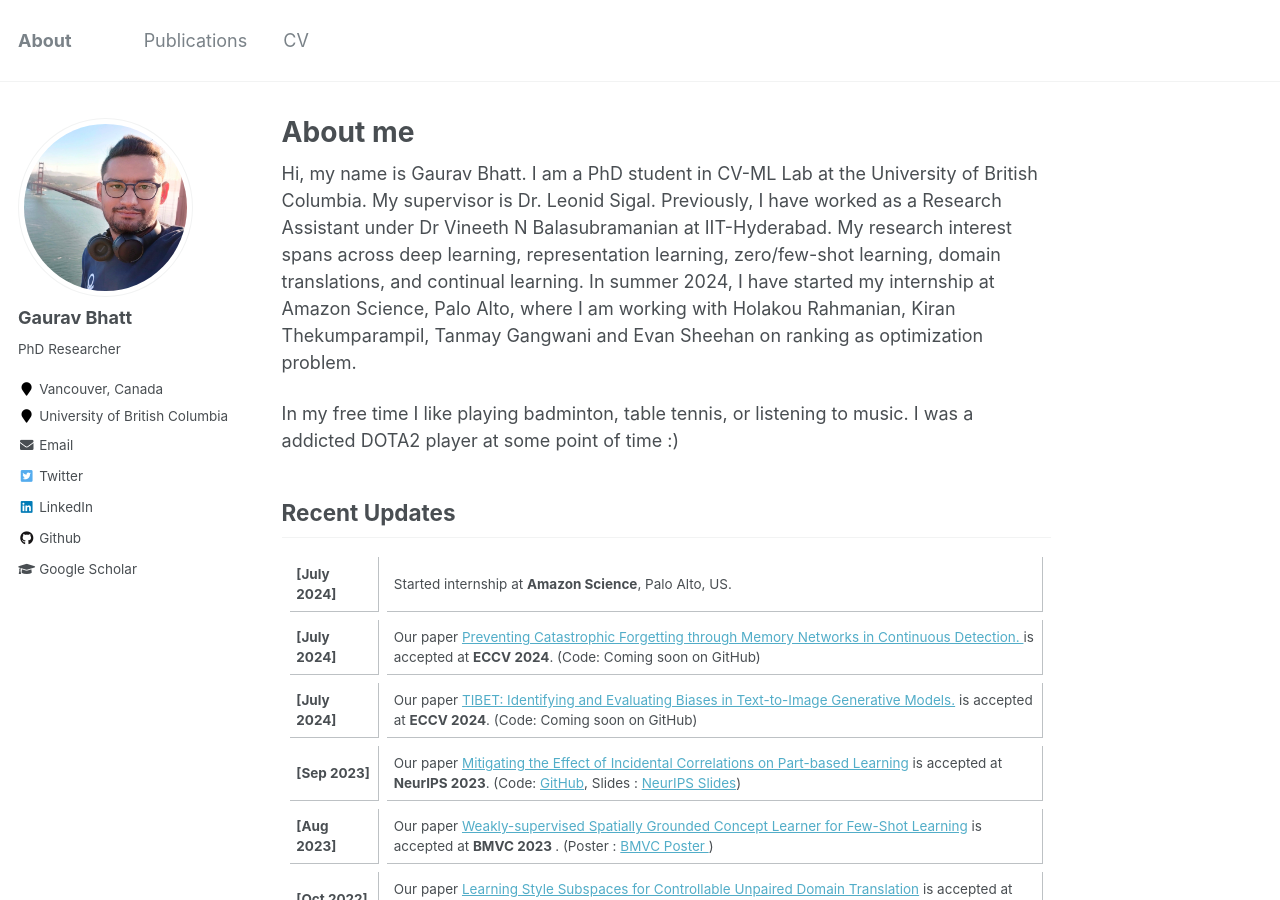
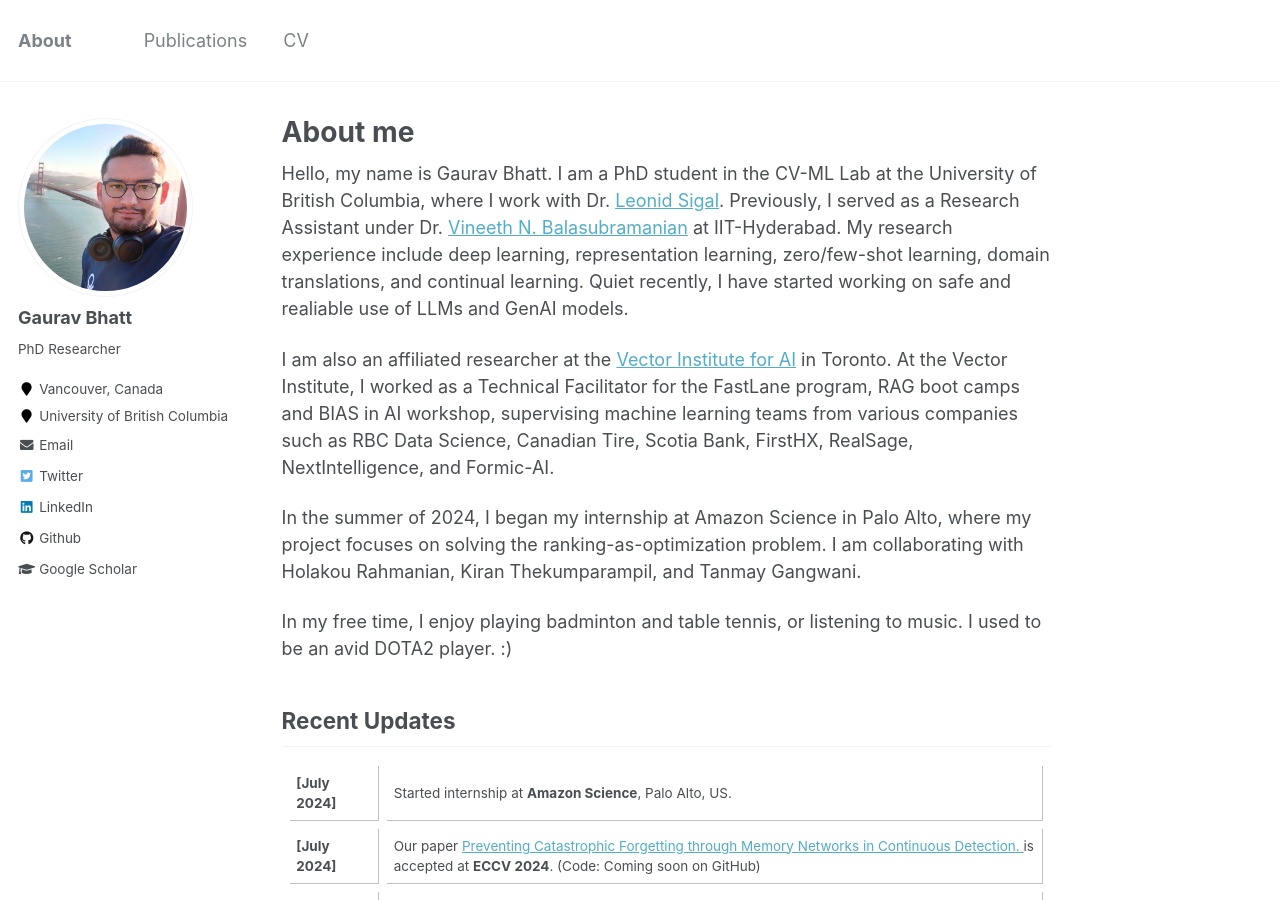
Before and after one commit to GauravBh1010tt/gauravbh1010tt.github.io, a Jekyll site: the page built from _pages/about.md, in a window 1280 px wide and 900 px high. Built offline with Jekyll 4.4.1, drawn with Linux system fonts in a browser that asks for light colours.

Commit message:
updating

```diff
--- a/_pages/about.md
+++ b/_pages/about.md
@@ -18,9 +18,13 @@ redirect_from:
   gtag('config', 'G-3RM1Q5B81D');
 </script>
 
-Hi, my name is Gaurav Bhatt. I am a PhD student in CV-ML Lab at the University of British Columbia. My supervisor is Dr. Leonid Sigal. Previously, I have worked as a Research Assistant under Dr Vineeth N Balasubramanian at IIT-Hyderabad. My research interest spans across deep learning, representation learning, zero/few-shot learning, domain translations, and continual learning. In summer 2024, I have started my internship at Amazon Science, Palo Alto, where I am working with Holakou Rahmanian, Kiran Thekumparampil, Tanmay Gangwani and Evan Sheehan on ranking as optimization problem.
+Hello, my name is Gaurav Bhatt. I am a PhD student in the CV-ML Lab at the University of British Columbia, where I work with Dr. <a href="https://www.cs.ubc.ca/~lsigal/people.html"> Leonid Sigal</a>. Previously, I served as a Research Assistant under Dr. <a href="https://people.iith.ac.in/vineethnb/alumni.html"> Vineeth N. Balasubramanian</a> at IIT-Hyderabad. My research experience include deep learning, representation learning, zero/few-shot learning, domain translations, and continual learning. Quiet recently, I have started working on safe and realiable use of LLMs and GenAI models.
 
-In my free time I like playing badminton, table tennis, or listening to music. I was a addicted DOTA2 player at some point of time :)
+I am also an affiliated researcher at the <a href="https://vectorinstitute.ai/research/researchers/"> Vector Institute for AI</a> in Toronto. At the Vector Institute, I worked as a Technical Facilitator for the FastLane program, RAG boot camps and BIAS in AI workshop, supervising machine learning teams from various companies such as RBC Data Science, Canadian Tire, Scotia Bank, FirstHX, RealSage, NextIntelligence, and Formic-AI.
+
+In the summer of 2024, I began my internship at Amazon Science in Palo Alto, where my project focuses on solving the ranking-as-optimization problem. I am collaborating with Holakou Rahmanian, Kiran Thekumparampil, and Tanmay Gangwani.
+
+In my free time, I enjoy playing badminton and table tennis, or listening to music. I used to be an avid DOTA2 player. :)
 
 ## Recent Updates
 
```
